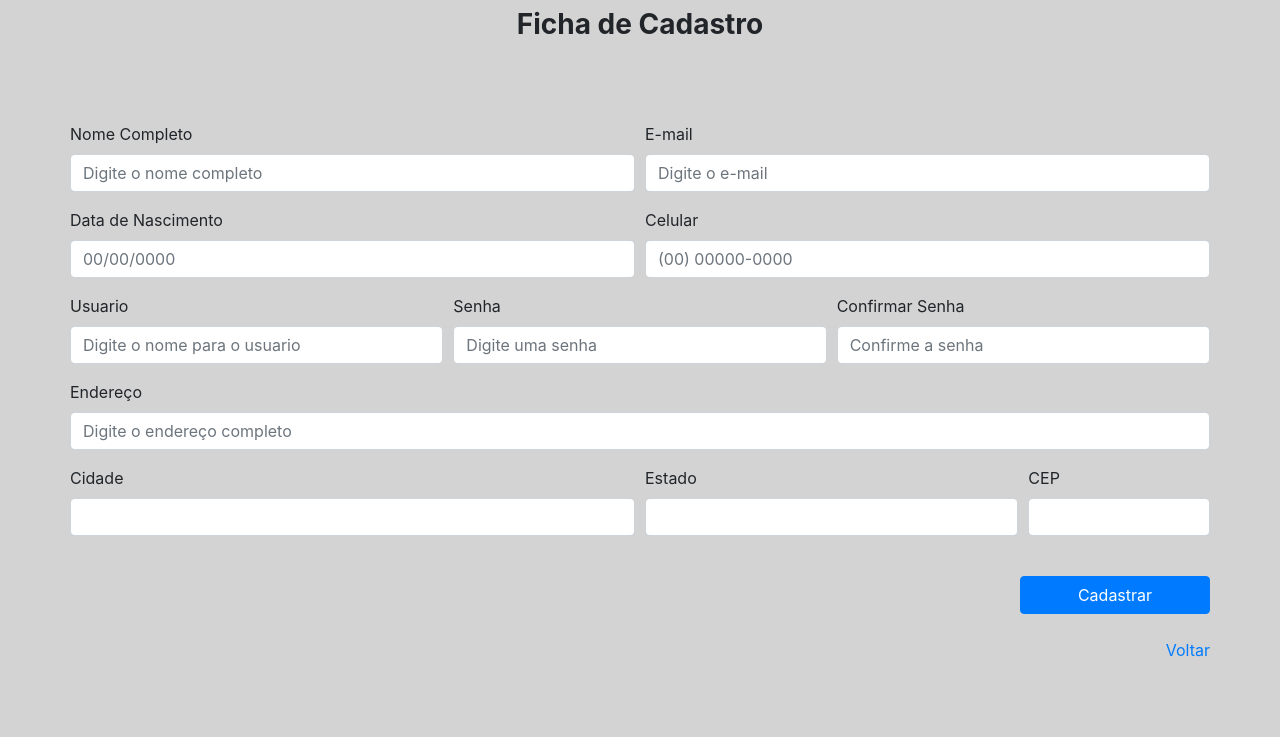
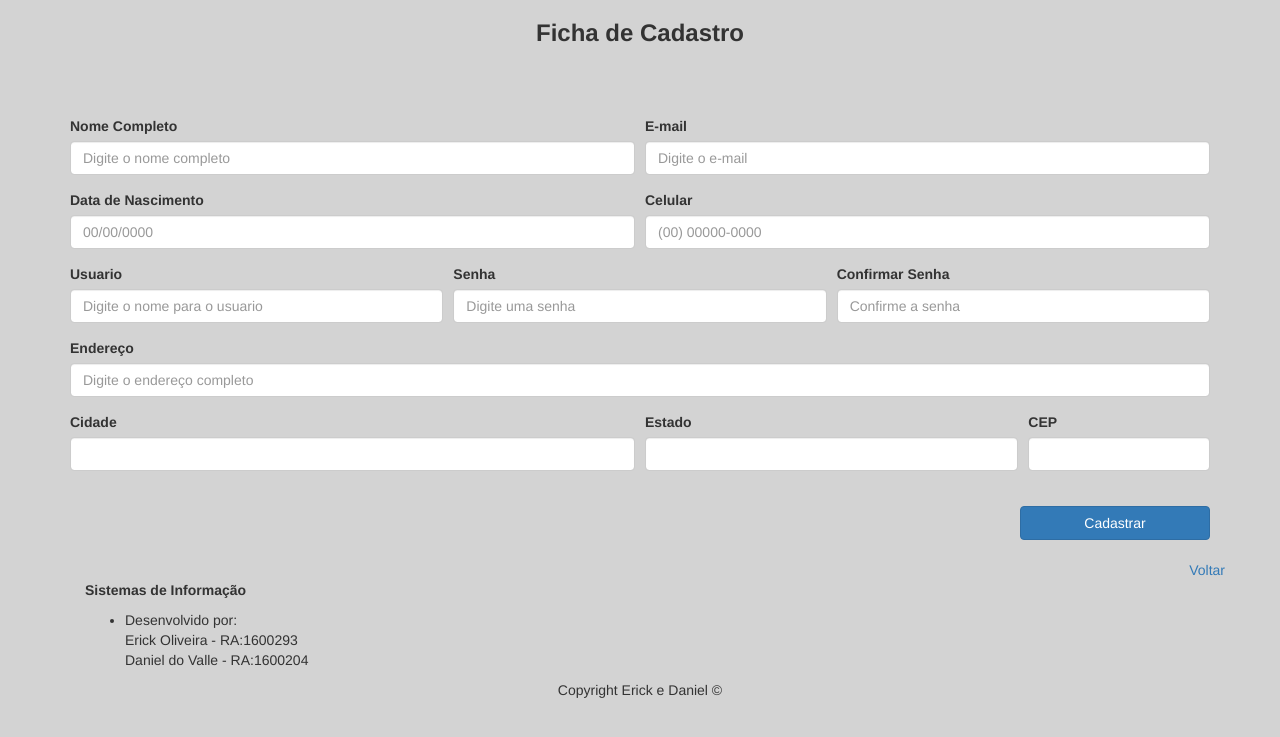
Before and after one commit to dfvalle/project-si7, a Python web app: template mvc/mvc/core/templates/html/register.html in a window 1280 px wide. Shown: the top 737 px of the page. Run offline with Jinja, Linux system fonts and the light colour scheme; the template is opened without the code that fills it, so the values that code supplies are empty; some libraries are stand-ins or nearby versions.

Commit message:
Ajustando a pagina de cadastro e inserindo modal de sucesso

```diff
--- a/mvc/mvc/core/templates/html/register.html
+++ b/mvc/mvc/core/templates/html/register.html
@@ -17,10 +17,20 @@
     <script src="https://stackpath.bootstrapcdn.com/bootstrap/4.3.1/js/bootstrap.min.js"
         integrity="sha384-JjSmVgyd0p3pXB1rRibZUAYoIIy6OrQ6VrjIEaFf/nJGzIxFDsf4x0xIM+B07jRM"
         crossorigin="anonymous"></script>
+        <meta name="viewport" content="width=device-width, initial-scale=1">
+        <link rel="stylesheet" href="https://maxcdn.bootstrapcdn.com/bootstrap/3.4.0/css/bootstrap.min.css">
+        <script src="https://ajax.googleapis.com/ajax/libs/jquery/3.3.1/jquery.min.js"></script>
+        <script src="https://maxcdn.bootstrapcdn.com/bootstrap/3.4.0/js/bootstrap.min.js"></script>
 	<style>
 		.text-center{
 			margin-top: .5em
 		}
+        .modal-header .close{
+        margin-left: -20%;
+        }
+        footer > div p.copy {
+        text-align: center;
+    }
 	</style>
 </head>
 
@@ -81,12 +91,56 @@
 		</div>
             </div>
 			<br>
-			<div class="d-flex justify-content-end row"><button type="submit" class="btn btn-primary col-md-2">Cadastrar</button></div>
+            <div class="d-flex justify-content-end row"><button type="button" class="btn btn-primary col-md-2" data-toggle="modal" data-target="#myModal">Cadastrar</button>
+
+                <div class="container">
+
+                    <!-- Modal -->
+                    <div class="modal fade" id="myModal" role="dialog">
+                      <div class="modal-dialog">
+
+                        <!-- Modal content-->
+                        <div class="modal-content">
+                          <div class="modal-header">
+                            <button type="button" class="close" data-dismiss="modal">&times;</button>
+                            <h4 class="modal-title">Cadastro realizado com sucesso!</h4>
+                          </div>
+                          <div class="modal-body">
+                            <p>Seu cadastro foi realizado com sucesso, por favor dirija-se para a home.</p>
+                          </div>
+                          <div class="modal-footer">
+                            <button type="button" class="btn btn-default" data-dismiss="modal" onclick="window.location.href='../index.html'">Home</button>
+                          </div>
+                        </div>
+
+                      </div>
+                    </div>
+
+                  </div>
             <br>
 			<div class="d-flex justify-content-end row"><a href="../index.html">Voltar</a></div>
 
         </form>
     </div>
 </body>
+<footer align="left">
+    <div>
+        <p><strong>Sistemas de Informação</strong>
+                <ul>
+                    <li> Desenvolvido por:
+                    <br>
+                         Erick Oliveira - RA:1600293
+                    <br>
+                         Daniel do Valle - RA:1600204
+                    </li>
+                </ul>
+        </p>
+    </div>
 
+    <div>
+        <p class="copy">
+            Copyright Erick e Daniel ©
+        </p>
+    </div>
+</footer>
 </html>
```
